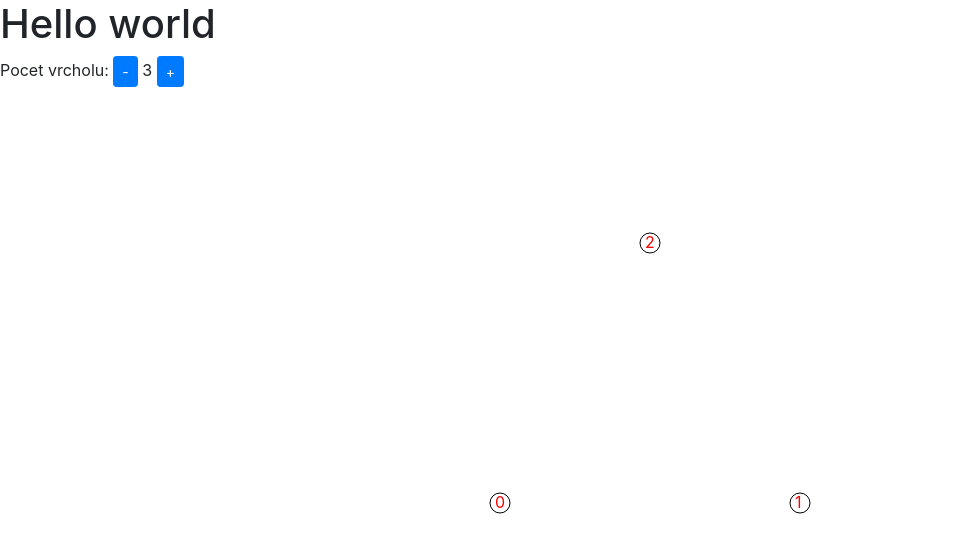
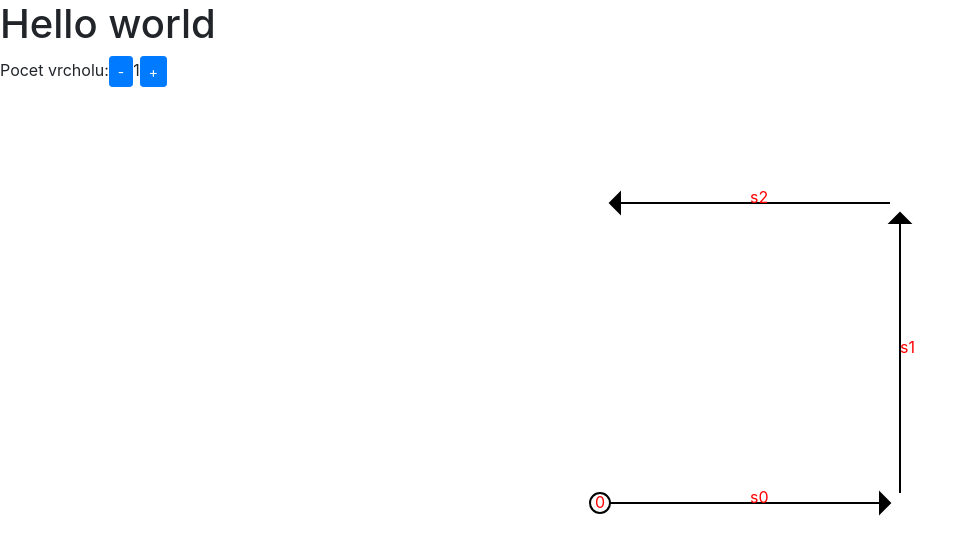
Before and after one commit to DangQuyTaiKB/Automat-React-app, a React (Create React App) app in the folder project/: page / in a window 1280 px wide. Shown: the top 554 px of the page, without its empty margins (0-976 px from the left). Built offline with nearby package versions, Linux system fonts and the light colour scheme.

Commit message:
update hrany

```diff
--- a/project/src/components/automat.jsx
+++ b/project/src/components/automat.jsx
@@ -4,24 +4,84 @@ import React, {Component} from 'react';
 class Automat extends Component{
     constructor(){
         super();
-        this.state ={pocetVrcholu:3};
+        this.state ={pocetVrcholu:1};
+    }
+    VratVrcholy(p_listsPoziciVrcholu, p_pocetVrcholu){
+        return p_listsPoziciVrcholu[p_pocetVrcholu-1].map((vrchol,index)=>{
+            return <>
+                <circle cx= {vrchol[0]} cy={vrchol[1]} r="10" stroke="black" stroke-width="2" fill="white"></circle>
+                <text x={vrchol[0]-5} y={vrchol[1]+5} fill="red">{index}</text>
+            </>
+        });
+    }
+    VratHranu([a,b], jmenoSignalu){
+        const polomerVrcholu=10;
+        const h=10; //vyska trojuhelnik sipky
+        const delka=Math.sqrt((a[0]-b[0])**2+(a[1]-b[1])**2);
+        const x4=(a[0]-b[0])*(polomerVrcholu/delka);
+        const y4=(a[1]-b[1])*(polomerVrcholu/delka);
+        const x5=(a[0]-b[0])*((polomerVrcholu+h)/delka);
+        const y5=(a[1]-b[1])*((polomerVrcholu+h)/delka);
+        const x3=b[0]+x5;
+        const y3=b[1]+y5;
+        const x6=x3+h*Math.abs(b[1]-a[1])/delka;
+        const y6=y3+h*Math.abs(b[0]-a[0])/delka;
+        const x7=x3-h*Math.abs(b[1]-a[1])/delka;
+        const y7=y3-h*Math.abs(b[0]-a[0])/delka;
+
+        return <>
+            <line x1={a[0]-x4} y1={a[1]-y4} x2={b[0]+x4} y2={b[1]+y4} stroke="black" stroke-width="2"/>
+            <polygon
+                points={[
+                    [b[0]+x4,b[1]+y4],
+                    [x6,y6],
+                    [x7,y7]
+                ]}
+                stroke="black" fill="black" stroke-width="2"
+            />
+            <text x={(a[0]+b[0])/2} y={(a[1]+b[1])/2} fill="red">{jmenoSignalu}</text>
+        </>
+    }
+    VratHrany(p_listPoziciHran){
+        return p_listPoziciHran.map((dvojce,index) =>{
+            return this.VratHranu(dvojce,"s"+index);
+        });
+    }
+    DecrePocetVrcholu(){
+        this.setState({pocetVrcholu: this.state.pocetVrcholu-1});
+    }
+    IncrePocetVrcholu(){
+        this.setState({pocetVrcholu: this.state.pocetVrcholu+1});
     }
 
     render(){
-        const pozice_3vcholy=[[500,400],[800,400],[650,140]];
+        const listsPoziciVrcholu=[
+            //pozice 1 vrcholu
+            [[600,400]],
+            //pozice 2 vrcholu
+            [[600,400],[900,400]],
+            //pozice 3 vrcholu: rovnostrany trojuhelnik
+            [[600,400],[900,400],[750,140]],
+            //pozice 4 vrcholu: ctverec
+            [[600,400],[900,400],[900,100],[600,100]],
+            //pozice 5 vrcholu:
+            [[600,400],[900,400],[950,200],[750,50],[550,200]]
+        ];
+        const listPoziciHran=[
+            [[600,400], [900,400]],
+            [[900,400], [900,100]],
+            [[900,100], [600,100]]
+        ];
         return(
             <div>
                 <h1>Hello world</h1>
-
-                <p>Pocet vrcholu: <button className='btn btn-primary btn-sm'>-</button> {this.state.pocetVrcholu} <button className='btn btn-primary btn-sm'>+</button></p>
-                <svg width="1200" height="500">
-                    {pozice_3vcholy.map((value,index)=>{
-                        //lap lai circle va text
-                        return <>
-                            <circle cx= {value[0]} cy={value[1]} r="10" stroke="black" stroke-width="1" fill="white"></circle>
-                            <text x={value[0]-5} y={value[1]+5} fill="red">{index}</text>
-                        </>
-                    })}
+                <p>Pocet vrcholu:
+                    <button onClick= {()=>this.DecrePocetVrcholu()} className='btn btn-primary btn-sm'>-</button>
+                    {this.state.pocetVrcholu}
+                    <button onClick ={()=> this.IncrePocetVrcholu()} className='btn btn-primary btn-sm'>+</button></p>
+                <svg width="1200" height="800">
+                    {this.VratVrcholy(listsPoziciVrcholu,this.state.pocetVrcholu)}
+                    {this.VratHrany(listPoziciHran)}
                 </svg>
             </div>
         );
--- a/project/src/index.js
+++ b/project/src/index.js
@@ -4,7 +4,9 @@ import './index.css';
 import App from './App';
 import reportWebVitals from './reportWebVitals';
 
+//App
 import Automat from './components/automat';
+//User library
 import 'bootstrap/dist/css/bootstrap.css';
 
 ReactDOM.render(
```
